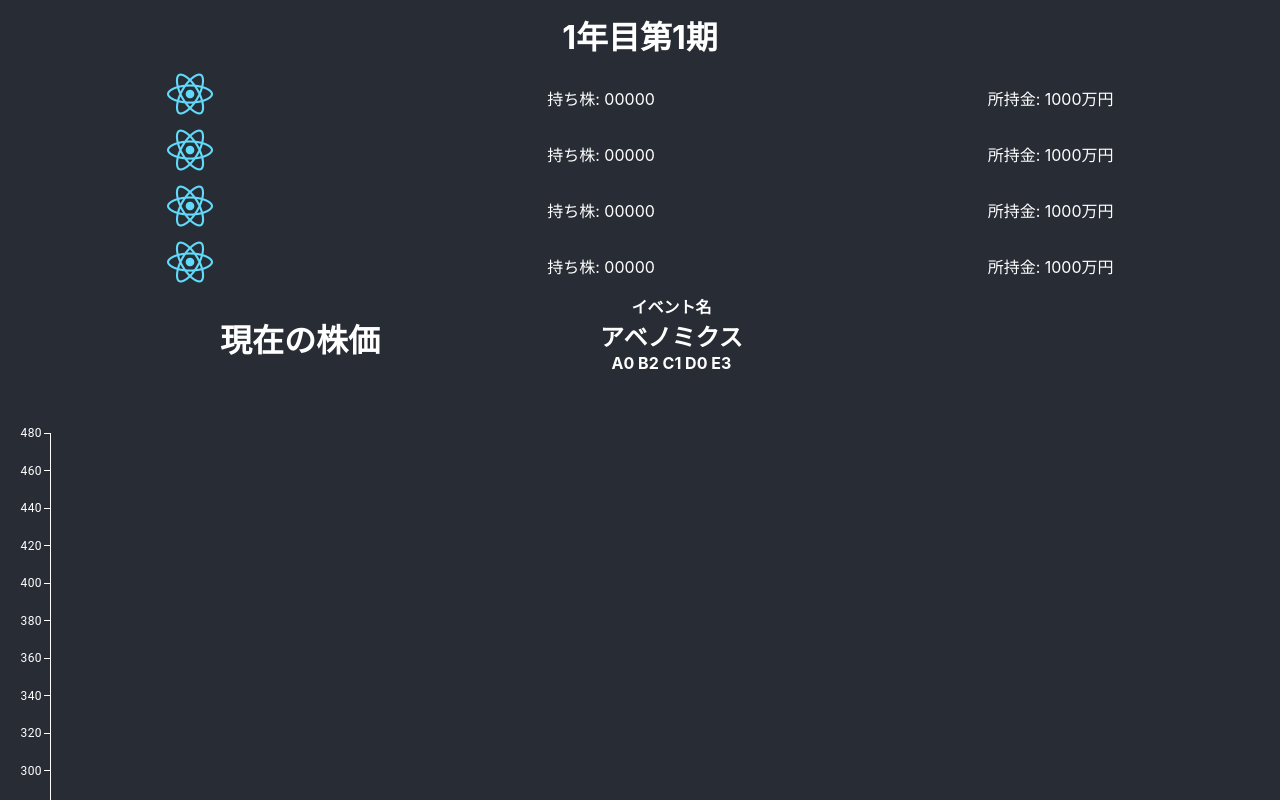
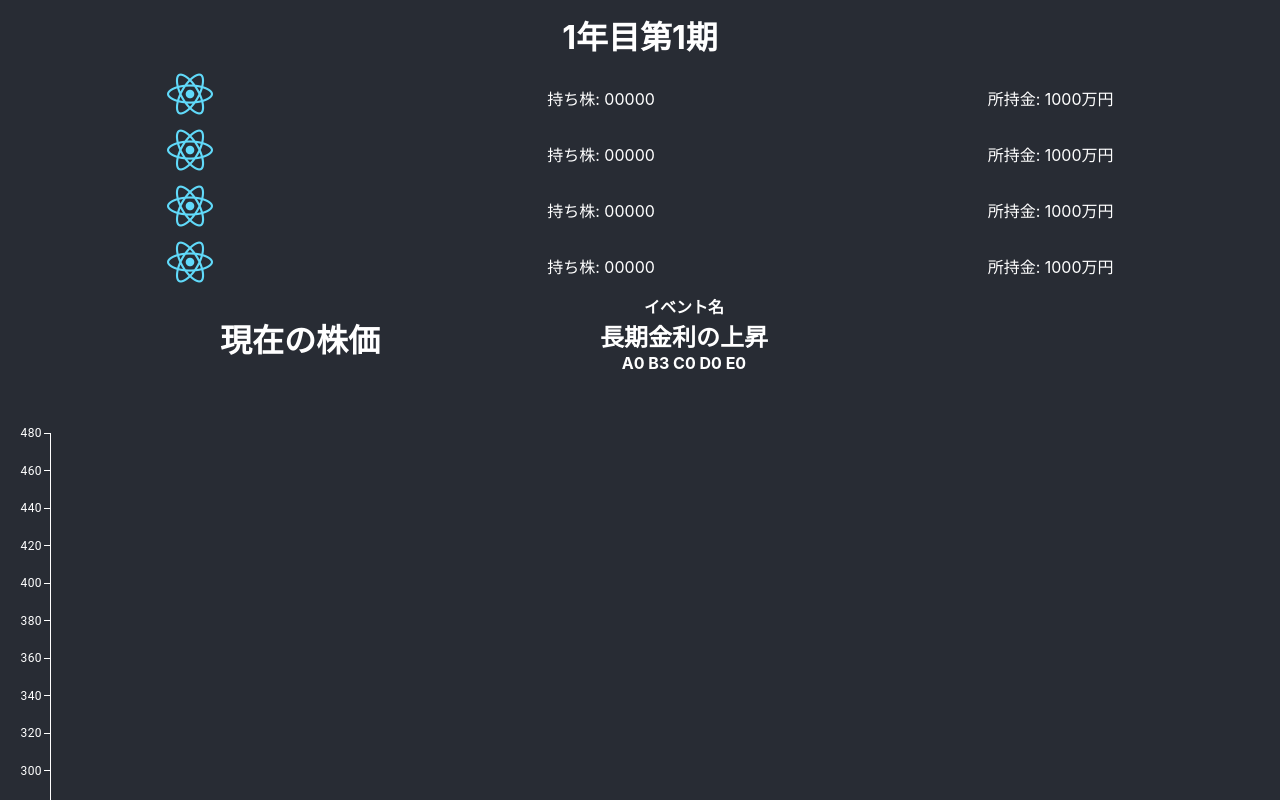
Before and after one commit to takikomiudon/sdm-fin, a React (Create React App) app in the folder my-app/: page / in a window 1280 px wide. Shown: the top 800 px of the page. Built offline with nearby package versions, Linux system fonts and the light colour scheme.

Commit message:
イベントを16種類セッティングしました。

```diff
--- a/my-app/src/App.js
+++ b/my-app/src/App.js
@@ -31,14 +31,26 @@ function App() {
   const [isFinished, setIsFinished] = useState(false);
 
   // イベントをここに定義する(一旦5つ、株価が変動するやつ　内容はスプレッドシート参照) 丸山くん
-    const abenomikusu = [0, 2, 1, 0, 3];//スプシ4行目
-    const kinyuukanwa = [0, 1, 0, 1, 2];//スプシ9行目
-    const lehmanShock = [0, -3, 0, -1, -2];//スプシ14行目
-    const choukikinrinojousyou = [0, 3, 0, 0, 0];//スプシ19行目
-    const dnoakaji = [0, 0, 0, -3, 0];//スプシ24行目
+    const choukikinriUp = [0, 3, 0, 0, 0];
+    const itBabble = [0, 1, 0, 0, 3];
+    const oilPriceUp = [-1, 0, 0, 1, 0];
+    const dAkaji = [0, 0, 0, -3, 0];
+    const kinyuukanwa = [0, 1, 0, 1, 2];
+    const tokyoOlympics = [0, 2, 2, 1, 2];
+    const coronaShock = [-1, -1, 0, -2, -1];
+    const fukeiki = [0, -1, -1, -1, -2];
+    const cKoutyou = [0, 0, 3, 0, 0];
+    const aAccident = [-3, 0, 0, 0, 0];
+    const koukeiki = [0, 3, 1, 0, 2];
+    const aShinseihin = [3, 0, 0, 0, 0];
+    const lehmanShock = [0, -3, 0, -1, -2];
+    const oilPriceDown = [1, 0, 0, -1, 0];
+    const babble = [0, 2, 1, 0, 3];
+    const souriJinin = [1, 1, 1, 1, 2];
 
-    const eventArray = [abenomikusu, kinyuukanwa, lehmanShock, choukikinrinojousyou, dnoakaji];
-    const eventNameArray = ["アベノミクス", "金融緩和", "リーマンショック", "長期金利の上昇", "D社赤字を発表"];
+
+    const eventArray = [choukikinriUp, itBabble, oilPriceUp, dAkaji, kinyuukanwa, tokyoOlympics, coronaShock, fukeiki, cKoutyou, aAccident, koukeiki, aShinseihin, lehmanShock, oilPriceDown, babble, souriJinin];
+    const eventNameArray = ["長期金利の上昇", "ITバブル", "原油高", "D社赤字を発表", "金融緩和", "東京オリンピック", "コロナショック", "不景気", "C社商品の大ヒット", "A社倉庫で火災", "好景気", "A社新製品発表", "リーマンショック", "原油安", "バブル経済", "総理大臣辞任"];
     const [eventNum, setEventNum] = useState(0);//eventNameArrayの何番目を表示するか
 
   // プレイヤーの行動ログを記録
--- a/my-app/src/stockSelector/StockSelector.js
+++ b/my-app/src/stockSelector/StockSelector.js
@@ -27,11 +27,9 @@ const StockSelector = (props) => {
             props.props.setPeriod(props.props.period + 1);
         }
 
-        if (props.props.eventNum <=3){
-            props.props.setEventNum(props.props.eventNum + 1);
-        }else {
-            props.props.setEventNum(0);
-        }
+
+        props.props.setEventNum(props.props.eventNum + 1);
+
     }
 
 
```
